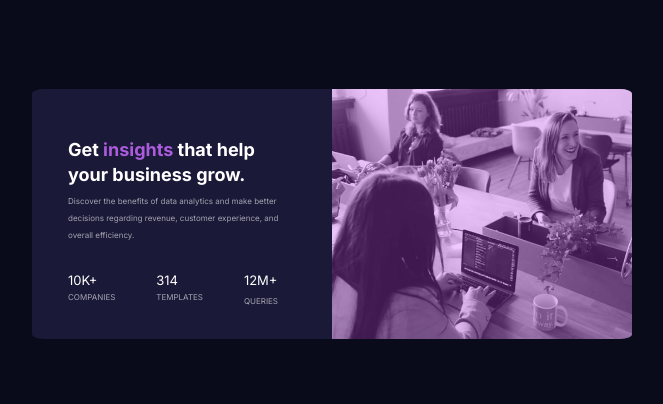
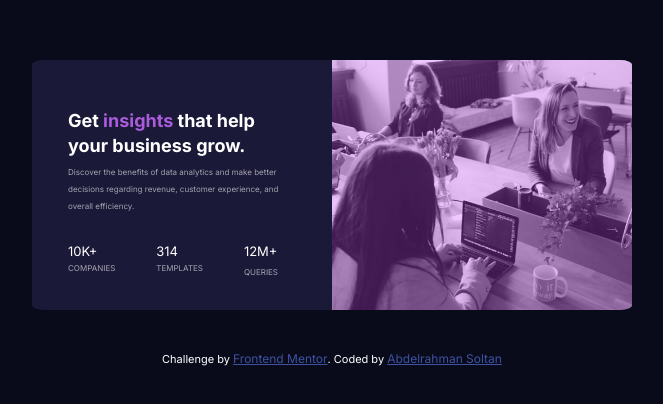
Before and after one commit to abdrahmansoltan/stats-preview-card-component, a plain HTML site: page index.html in a window 1280 px wide. Shown: the part 194-598 px from the top of the page, without its empty margins (316-979 px from the left). Drawn offline with Linux system fonts and the light colour scheme.

Commit message:
added attribution

```diff
--- a/css/main-style.css
+++ b/css/main-style.css
@@ -27,6 +27,7 @@ body {
   display: flex;
   justify-content: center;
   align-items: center;
+  flex-direction: column;
 }
 .container {
   background-color: var(--Dark-desaturated-blue);
@@ -38,6 +39,7 @@ body {
   line-height: 110%;
   overflow: hidden;
   position: relative;
+  margin-bottom: 40px;
 }
 .container > *:not(img) {
   padding: 12%;
@@ -87,6 +89,9 @@ img {
   width: 70%;
   text-transform: uppercase;
 }
+a {
+  font-size: 12px;
+}
 /* media query */
 
 @media (max-width: 375px) {
@@ -106,43 +111,4 @@ img {
     left: 0;
     height: 30%;
   }
-
-  /* .boxleft {
-    margin-bottom: -5px;
-  }
-  .box {
-    margin-top: -25px;
-  }
-  h1,
-  .box h1 {
-    font-size: 16px;
-    display: inline-block;
-  }
-  .details p {
-    display: inline-block;
-    position: absolute;
-    right: 10px;
-    bottom: 30px;
-  }
-  .details {
-    height: auto;
-  }
-  .up,
-  .down {
-    display: flex;
-    width: 320px;
-    overflow-wrap: break-word;
-    justify-content: space-around;
-    flex-wrap: wrap;
-    height: auto;
-  }
-  .details {
-    height: auto;
-  }
-
-  .boxleft img {
-    height: 60px;
-    margin-bottom: -10px;
-    display: inline-block;
-  } */
 }
--- a/index.html
+++ b/index.html
@@ -47,12 +47,15 @@
         </div>
       </div>
     </div>
-
-    <!-- <div class="attribution">
+    <!-- attribution -->
+    <div class="attribution">
       Challenge by
       <a href="https://www.frontendmentor.io?ref=challenge" target="_blank"
         >Frontend Mentor</a
-      >. Coded by <a href="#">Your Name Here</a>.
-    </div> -->
+      >. Coded by
+      <a href="https://github.com/abdrahmansoltan" target="_blank"
+        >Abdelrahman Soltan</a
+      >
+    </div>
   </body>
 </html>
```
